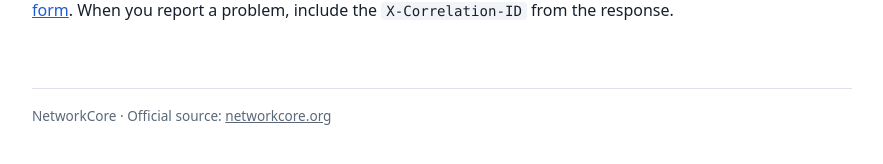
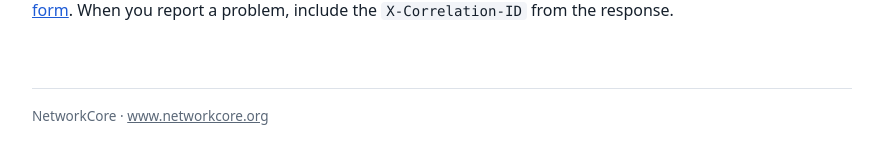
Before and after one commit to NetworkCore-AG/networkcore-documentation, a Jekyll site: the page built from README.md, in a window 1280 px wide. Shown: the part 866-1030 px from the top of the page, without its empty margins (198-1081 px from the left). Built offline with Jekyll 4.4.1, drawn with Linux system fonts in a browser that asks for light colours; our own code applies the rules of GitHub Pages for plain Markdown files.

Commit message:
docs: footer text (#32)
Co-authored-by: V L <vl@Vs-MacBook-Pro.local>
Co-authored-by: Claude Sonnet 5.5 <noreply@anthropic.com>

```diff
--- a/_layouts/default.html
+++ b/_layouts/default.html
@@ -57,7 +57,7 @@ hr { border: 0; border-top: 1px solid var(--line); margin: 2.5em 0; }
 {{ content }}
 </main>
 <footer>
-  <p>NetworkCore · Official source: <a href="https://www.networkcore.org">networkcore.org</a></p>
+  <p>NetworkCore · <a href="https://www.networkcore.org">www.networkcore.org</a></p>
 </footer>
 <script>
 // A link to a collapsed section (e.g. from the levels table) opens it.
```
